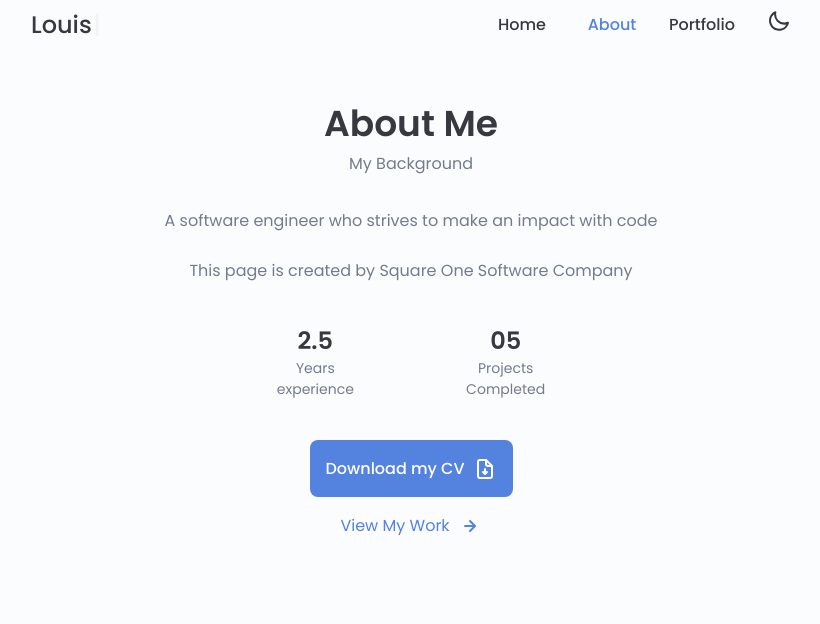
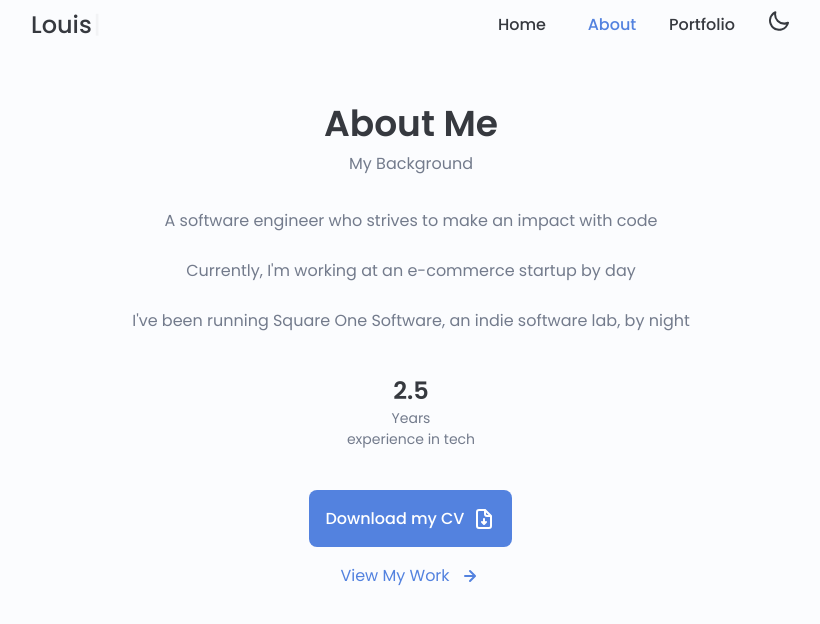
Before and after one commit to louiskwt/portfolio-page, a Next.js app: page /about in a window 1280 px wide. Shown: the top 624 px of the page, without its empty margins (229-1049 px from the left). Built offline with nearby package versions, Linux system fonts and the light colour scheme.

Commit message:
changed about me

```diff
--- a/pages/about.jsx
+++ b/pages/about.jsx
@@ -29,7 +29,10 @@ const About = () => {
                 A software engineer who strives to make an impact with code
                 <br />
                 <br />
-                This page is created by Square One Software Company
+                Currently, I'm working at an e-commerce startup by day
+                <br />
+                <br />
+                I've been running Square One Software, an indie software lab, by night
               </p>
               {/* About info */}
               <div className={styles.about__info}>
@@ -37,14 +40,7 @@ const About = () => {
                   <span className={styles.about__info__title}>2.5</span>
                   <span className={styles.about__info__name}>
                     Years <br />
-                    experience
-                  </span>
-                </div>
-                <div>
-                  <span className={styles.about__info__title}>05</span>
-                  <span className={styles.about__info__name}>
-                    Projects <br />
-                    Completed
+                    experience in tech
                   </span>
                 </div>
               </div>
```
